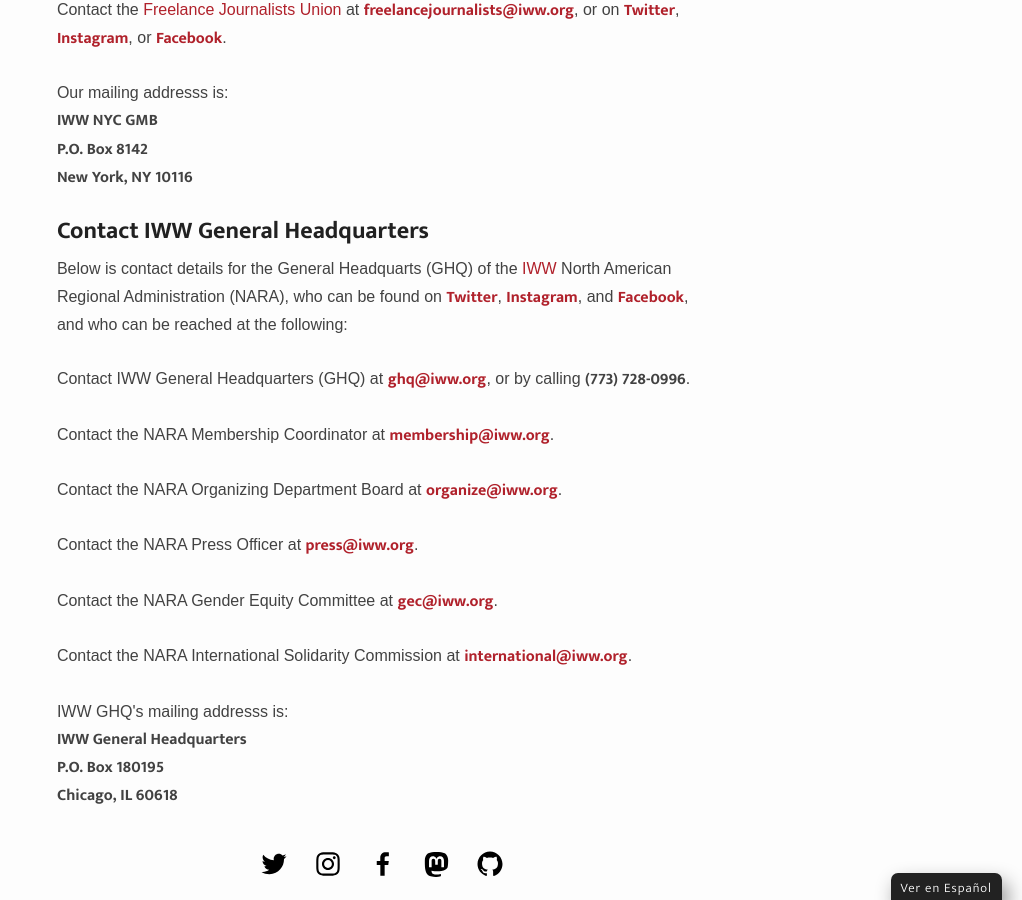
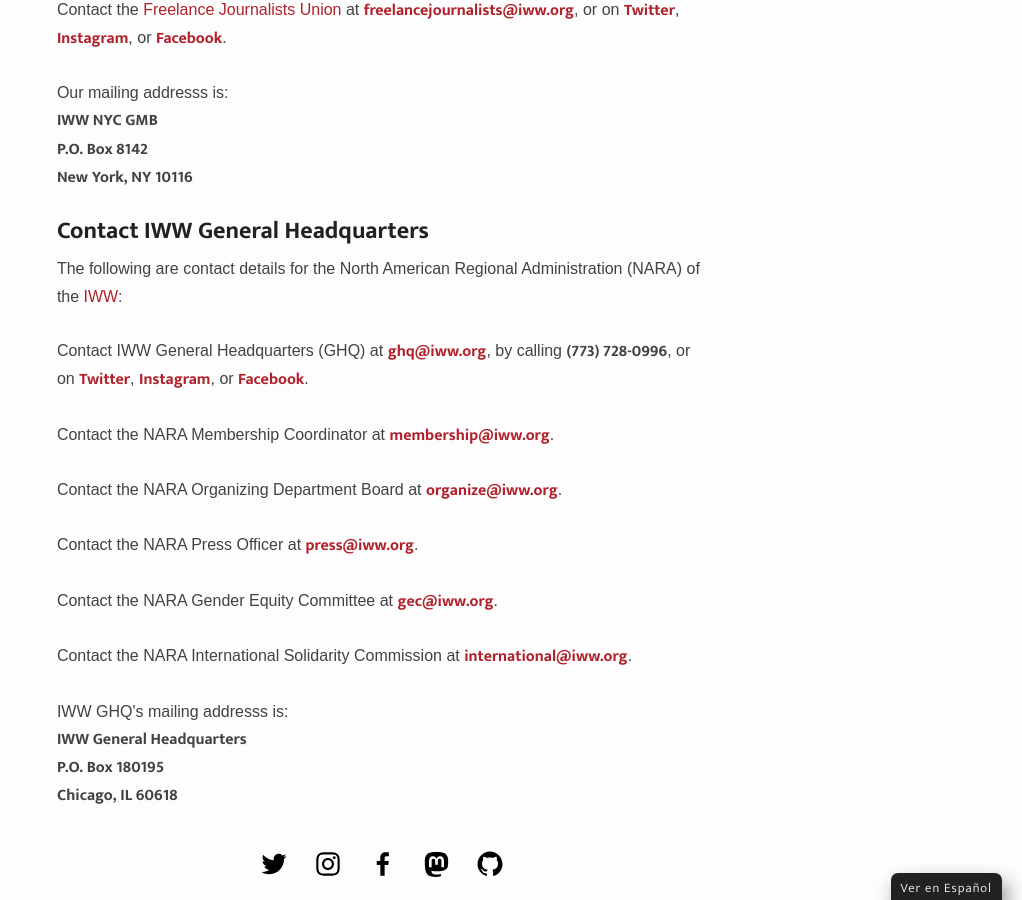
Before and after one commit to IWW-NYC-GMB/iww.nyc, a Jekyll site: the page built from contact.html, in a window 1280 px wide and 900 px high, scrolled down 1115 px. Shown: the whole window, without its empty margins (258-1280 px from the left). Built offline with Jekyll 4.4.1, drawn with Linux system fonts in a browser that asks for light colours; some web fonts are replaced.

Commit message:
Update contact.html

```diff
--- a/contact.html
+++ b/contact.html
@@ -33,7 +33,7 @@
 <a id="organizeA" onclick="showHideDiv('organizeD', 'organizeA')" style="cursor:pointer;">Hide PGP Key</a><br><br>
 </div>
 
-Contact the <a href="{{ site.baseurl }}/gdc">NYC General Defense Committee</a> at <a href="mailto:nycgdc@protonmail.com"><strong>nycgdc@protonmail.com</strong></a>, or on <a href="https://twitter.com/nycgdc"><strong>Twitter</strong></a>, <a href="https://instagram.com/nycgdc"><strong>Instagram</strong></a>, or <a href="https://facebook.com/nycgdc"><strong>Facebook</strong></a>.<br>
+Contact the <a href="{{ site.baseurl }}/gdc">NYC General Defense Committee</a> at <a href="mailto:nycgdc@protonmail.com"><strong>nycgdc@protonmail.com</strong></a>, or on <a href="https://twitter.com/nycgdc" tagret="_blank"><strong>Twitter</strong></a>, <a href="https://instagram.com/nycgdc" tagret="_blank"><strong>Instagram</strong></a>, or <a href="https://facebook.com/nycgdc" tagret="_blank"><strong>Facebook</strong></a>.<br>
 <a id="nycgdcA" onclick="showHideDiv('nycgdcD', 'nycgdcA')" style="cursor:pointer;">View PGP Key</a><br><br>
 <div id="nycgdcD" style="display:none;margin-left:15px;">
 <a href="{{ site.baseurl }}/assets/keys/publickey.nycgdc@protonmail.com.asc">Download Public Key (.asc)</a><br>
@@ -58,9 +58,9 @@
 <a id="nycgdcA" onclick="showHideDiv('nycgdcD', 'nycgdcA')" style="cursor:pointer;">Hide PGP Key</a><br><br>
 </div>
 
-Contact <a href="https://incarceratedworkers.org/branches/new-york-city">IWOC NYC</a> at <a href="mailto:nyc@incarceratedworkers.org"><strong>nyc@incarceratedworkers.org</strong></a>, or on <a href="https://twitter.com/iwoc_nyc"><strong>Twitter</strong></a>, <a href="https://instagram.com/iwoc_nyc"><strong>Instagram</strong></a>, or <a href="https://facebook.com/iwocnyc"><strong>Facebook</strong></a>.<br><br>
+Contact <a href="https://incarceratedworkers.org/branches/new-york-city">IWOC NYC</a> at <a href="mailto:nyc@incarceratedworkers.org"><strong>nyc@incarceratedworkers.org</strong></a>, or on <a href="https://twitter.com/iwoc_nyc" tagret="_blank"><strong>Twitter</strong></a>, <a href="https://instagram.com/iwoc_nyc" tagret="_blank"><strong>Instagram</strong></a>, or <a href="https://facebook.com/iwocnyc" tagret="_blank"><strong>Facebook</strong></a>.<br><br>
 
-Contact the <a href="https://freelancejournalistsunion.org">Freelance Journalists Union</a> at <a href="mailto:freelancejournalists@iww.org"><strong>freelancejournalists@iww.org</strong></a>, or on <a href="https://twitter.com/iwwfju"><strong>Twitter</strong></a>, <a href="https://instagram.com/iwwfju"><strong>Instagram</strong></a>, or <a href="https://facebook.com/freelancejournalistsunion"><strong>Facebook</strong></a>.<br><br>
+Contact the <a href="https://freelancejournalistsunion.org">Freelance Journalists Union</a> at <a href="mailto:freelancejournalists@iww.org"><strong>freelancejournalists@iww.org</strong></a>, or on <a href="https://twitter.com/iwwfju" tagret="_blank"><strong>Twitter</strong></a>, <a href="https://instagram.com/iwwfju" tagret="_blank"><strong>Instagram</strong></a>, or <a href="https://facebook.com/freelancejournalistsunion" tagret="_blank"><strong>Facebook</strong></a>.<br><br>
 
 Our mailing addresss is:<br>
 <strong>IWW NYC GMB<br>
@@ -69,9 +69,9 @@
 
 <h1>Contact IWW General Headquarters</h1>
 
-Below is contact details for the General Headquarts (GHQ) of the <a href="https://iww.org">IWW</a> North American Regional Administration (NARA), who can be found on <a href="https://twitter.com/iww" tagret="_blank"><strong>Twitter</strong></a>, <a href="https://instagram.com/industrialworkersoftheworld" tagret="_blank"><strong>Instagram</strong></a>, and <a href="https://facebook.com/iww.org" tagret="_blank"><strong>Facebook</strong></a>, and who can be reached at the following:<br><br>
+The following are contact details for the North American Regional Administration (NARA) of the <a href="https://iww.org">IWW</a>:<br><br>
 
-Contact IWW General Headquarters (GHQ) at <a href="mailto:ghq@iww.org"><strong>ghq@iww.org</strong></a>, or by calling <strong>(773) 728-0996</strong>.<br><br>
+Contact IWW General Headquarters (GHQ) at <a href="mailto:ghq@iww.org"><strong>ghq@iww.org</strong></a>, by calling <strong>(773) 728-0996</strong>, or on <a href="https://twitter.com/iww" tagret="_blank"><strong>Twitter</strong></a>, <a href="https://instagram.com/industrialworkersoftheworld" tagret="_blank"><strong>Instagram</strong></a>, or <a href="https://facebook.com/iww.org" tagret="_blank"><strong>Facebook</strong></a>.<br><br>
 
 Contact the NARA Membership Coordinator at <a href="mailto:membership@iww.org"><strong>membership@iww.org</strong></a>.<br><br>
 
```
